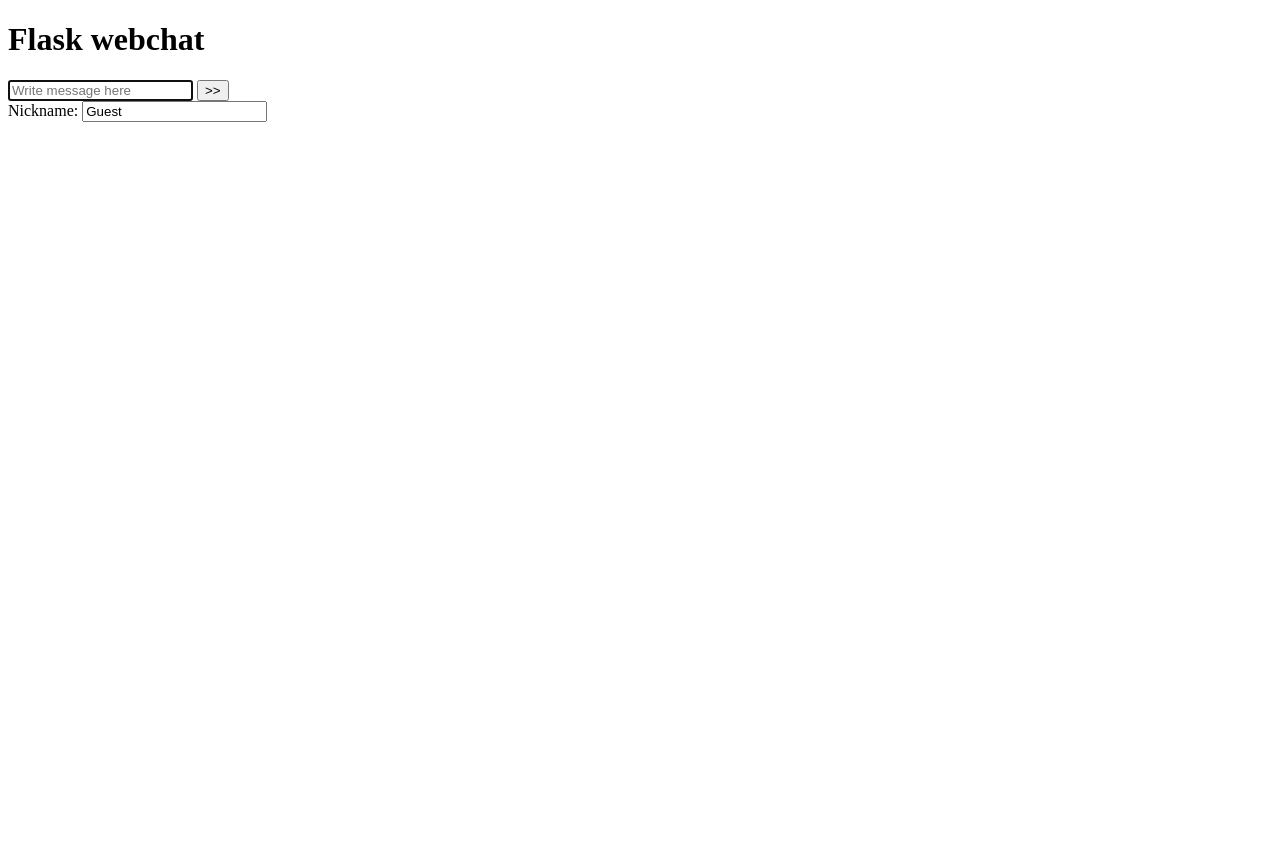
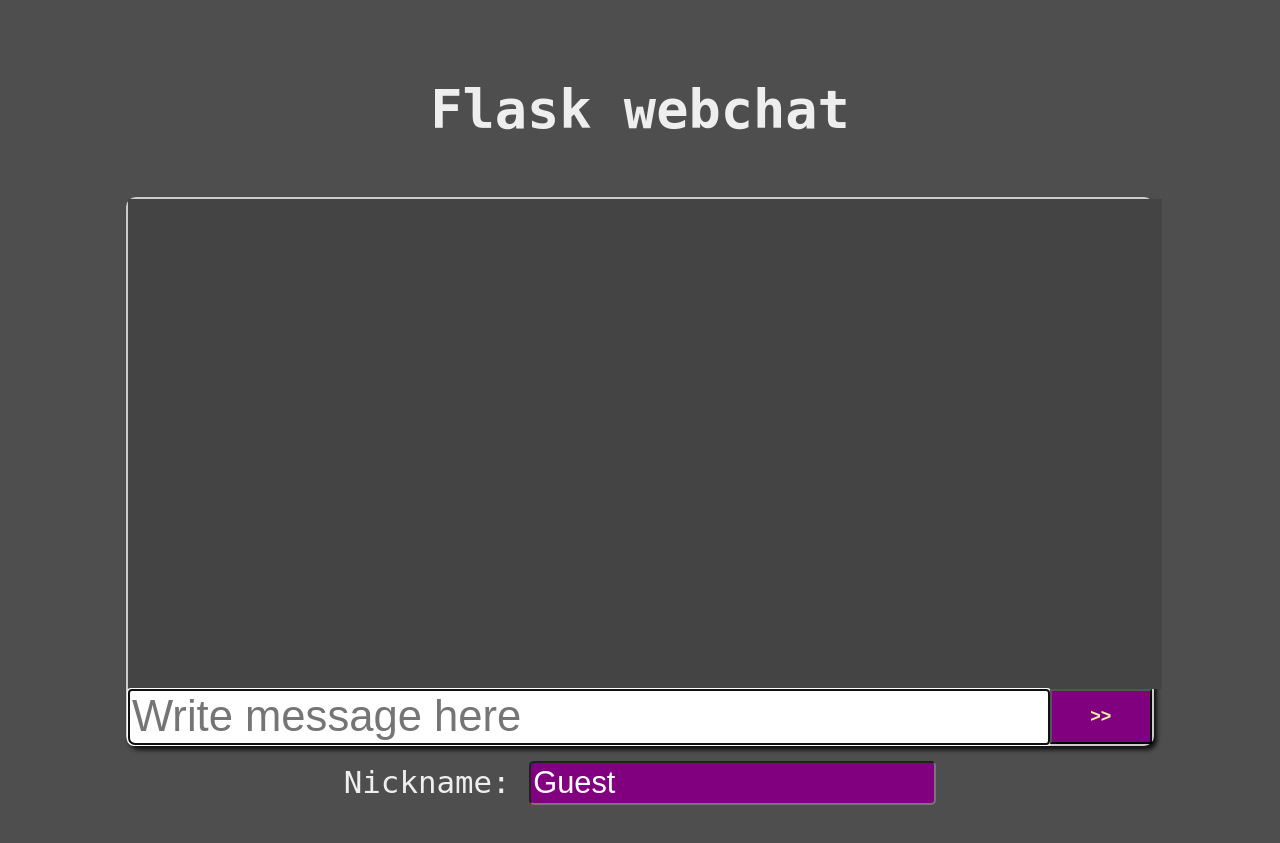
Before and after one commit to Raniita/flask_webchat, a Flask app: page / in a window 1280 px wide. Before the commit the page ends 122 px from the top, so only its background shows below. Run offline with Flask 2, Linux system fonts and the light colour scheme; some libraries are stand-ins or nearby versions.

Commit message:
style almost done

```diff
--- a/static/css/style.css
+++ b/static/css/style.css
@@ -0,0 +1,94 @@
+@media only screen and (max-width: 600px){
+    #chat-box{
+        width: 95vw;
+    }
+}
+@media only screen and (min-width: 600px){
+    #chat-box{
+        width: 80vw;
+    }
+}
+
+body{
+    background: #4e4e4e;
+    color: #eee;
+    font-family: 'monospace';
+    line-height: 1.4em;
+    display: flex;
+    flex-direction: column;
+    justify-content: space-around;
+    align-items: center;
+    padding: 15px;
+}
+
+#title{
+    font-size: calc(20px + 2vw + 1vh);
+    padding: 40px;
+}
+
+#chat-box{
+    border: 2px solid #ccc;
+    border-radius: 10px;
+    box-shadow: 3px 4px 4px #111;
+}
+
+#message-box{
+    width: 100%;
+    height: 60vh;
+    background: #444;
+    overflow-y: scroll;
+    padding: 5px;
+    font-size: calc(10px + 1vh + 2vw);
+}
+
+#message-box p{
+    width: 100%;
+    line-height: 1.5em;
+    overflow-wrap: break-word;
+    padding: 5px 2px;
+    margin: 2px 0;
+    background: #4f4f4f;
+}
+
+#message-box span{
+    color: yellow;
+    font-weight: 900;
+}
+
+#input-box{
+    width: 100%;
+    height: 100%;
+    display: grid;
+    grid-template-columns: 90% 10%;
+}
+
+#message-input{
+    height: 90%;
+    font-size: calc(10px + 1vh + 2vw);
+    border-radius: 0 0 0 6px;
+}
+
+#send-button{
+    background: purple;
+    color: #f0f0a0;
+    height: 100%;
+    font-size: calc(10px + 1vh);
+    font-weight: 900;
+}
+
+#nickname-box{
+    padding: 15px;
+}
+
+#nickname-input {
+    border-radius: 5px;
+    background: purple;
+    color: white;
+    padding: 2px;
+    font-size: calc(10px + 1vh + 1vw);
+}
+
+#nickname-label{
+    font-size: calc(10px + 1vh + 1vw);
+
+}
--- a/templates/index.html
+++ b/templates/index.html
@@ -5,6 +5,8 @@
     <meta http-equiv="X-UA-Compatible" content="IE=edge">
     <meta name="viewport" content="width=device-width, initial-scale=1.0">
     <title>Flask Webchat</title>
+
+    <link rel="stylesheet" href="/static/css/style.css">
 
     <script src="https://cdnjs.cloudflare.com/ajax/libs/socket.io/4.0.1/socket.io.js"
         integrity="sha512-q/dWJ3kcmjBLU4Qc47E4A9kTB4m3wuTY7vkFJDTZKjTs8jhyGQnaUrxa0Ytd0ssMZhbNua9hE+E7Qv1j+DyZwA=="
@@ -19,7 +21,7 @@
             let sp = document.createElement("span");
             sp.innerHTML = data.nickname;
             e.appendChild(sp);
-            e.innerHTML = e.innerHTML + ">> " + data.message;
+            e.innerHTML = e.innerHTML + " >> " + data.message;
 
             if(document.getElementById("message-box").children.length>20){
                 document.getElementById("message-box").removeChild(document.getElementById("message-box").children[0]);
```
